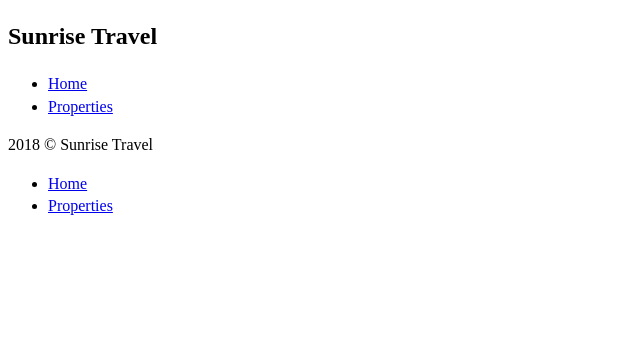
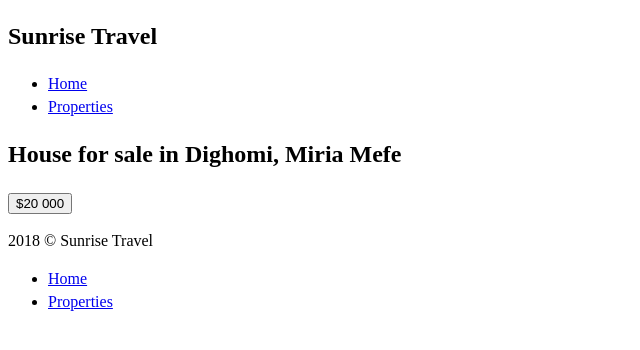
Before and after one commit to DavidBasil/sunrise-travel, a Jekyll site: the page built from _posts/sale/2018-07-17-dighomi-house.md, in a window 1280 px wide. Shown: the top 350 px of the page, without its empty margins (0-640 px from the left). Built offline with Jekyll 4.4.1, drawn with Linux system fonts in a browser that asks for light colours; our own code applies the rules of GitHub Pages for plain Markdown files.

Commit message:
add property layout

```diff
--- /dev/null
+++ b/_layouts/property.html
@@ -0,0 +1,13 @@
+---
+layout: default
+---
+
+
+<h2>{{page.title}} in {{page.district}}, {{page.street}}</h2>
+<button>
+	{% if page.rent %}
+	{{ page.rent }}
+	{% else %}
+	{{ page.price }}
+	{% endif %}
+</button>
--- a/_posts/sale/2018-07-17-dighomi-house.md
+++ b/_posts/sale/2018-07-17-dighomi-house.md
@@ -1,6 +1,8 @@
 ---
+layout: property
 title: House for sale
 district: Dighomi
 street: Miria Mefe
+price: $20 000
 category: [sale]
 ---
--- a/properties.html
+++ b/properties.html
@@ -5,9 +5,9 @@ layout: default
 <h2>Properties</h2>
 
 <ul>
-	{% for property in site.categories.rent %}
+	{% for property in site.posts %}
 	<li>
-		<a href="">{{property.title}} in {{property.district}}, {{ property.street }}</a>
+		<a href="{{site.baseurl}}{{property.url}}">{{property.title}} in {{property.district}}, {{ property.street }}</a>
 		<p>
 		{% for category in property.categories %}
 		 <button>{{ category }}</button>
```
Also changed, not shown: _posts/rent/2018-07-17-saburtalo-cagareli.md (+2 -0 lines), _posts/rent/2018-07-17-saburtalo-dolidze.md (+2 -0 lines), _posts/rent/2018-07-17-saburtalo-vazha.md (+2 -0 lines).
